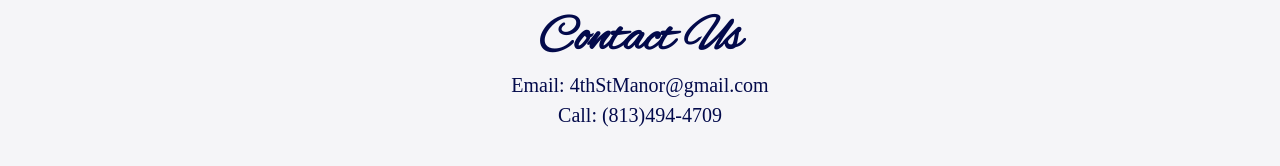
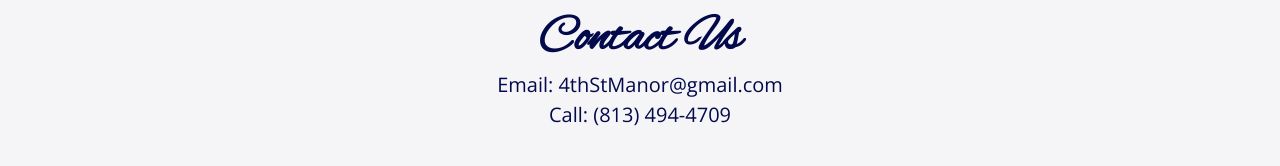
Before and after one commit to tonim99/4thStManor, a plain HTML site: page index.html in a window 1280 px wide. Shown: the part 4875-5041 px from the top of the page. Drawn offline with nearby package versions, Linux system fonts and the light colour scheme.

Commit message:
updated contact font

```diff
--- a/style.css
+++ b/style.css
@@ -420,6 +420,7 @@ video {
 	padding: 5rem;
 	text-align: center;
 }
+
 .heading__third {
 	font-family: var(--font-cursive);
 	color: var(--color-main-dark);
@@ -427,6 +428,7 @@ video {
 }
 
 .contact {
+	font-family: var(--font-main);
 	list-style: none;
 	color: var(--color-main-dark);
 	font-size: 2rem;
```
Also changed, not shown: index.html (+1 -1 lines).
